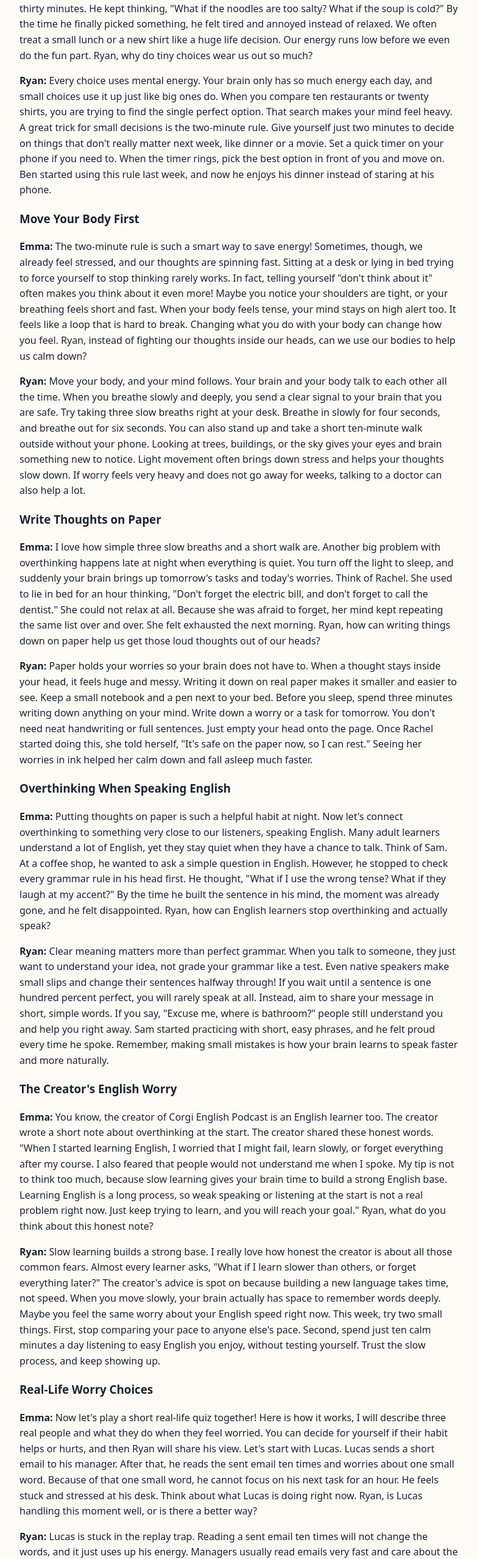
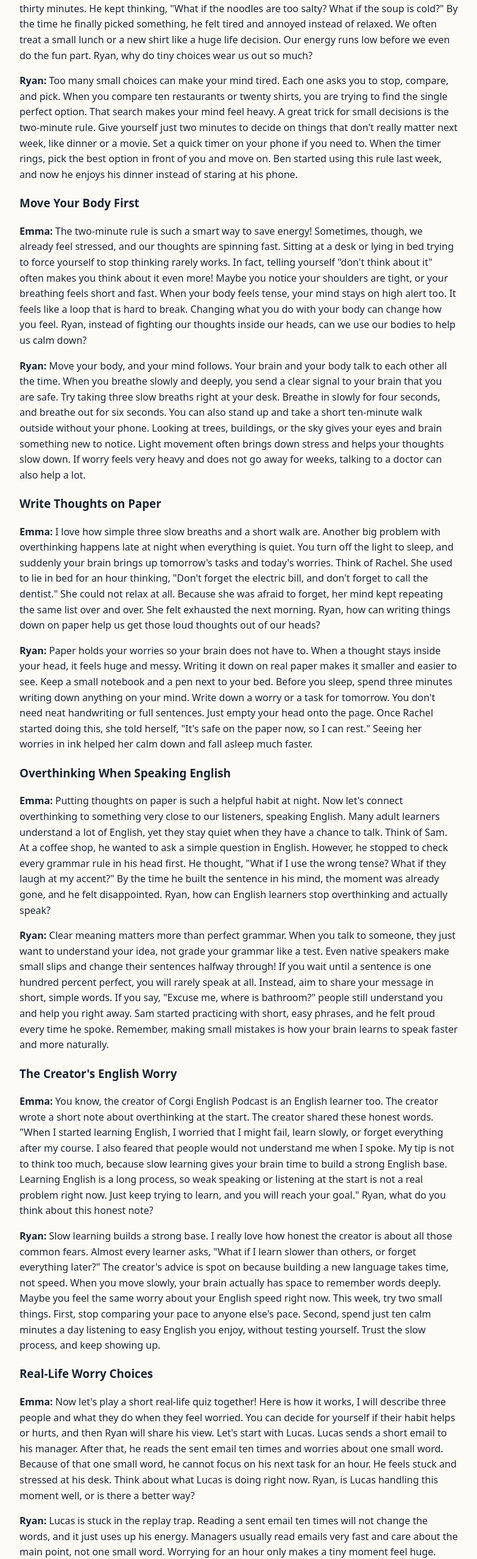
Before and after one commit to hquan153/corgi-english-podcast-site, a plain HTML site: page episodes/08_stop_overthinking_everything_20261122.html in a window 1280 px wide. Shown: the part 4644-7201 px from the top of the page at 61% size, without its empty margins (248-1031 px from the left). Drawn offline with Linux system fonts and the light colour scheme.

Commit message:
Update site (worksheets) from channel/site

```diff
--- a/episodes/08_stop_overthinking_everything_20261122.html
+++ b/episodes/08_stop_overthinking_everything_20261122.html
@@ -54,7 +54,7 @@
 <p><b>Ryan:</b> &quot;What if&quot; is just a story, not a fact. You keep asking &quot;what if&quot; about a bad outcome. Then your body reacts like it&#x27;s happening right now. You feel stressed about a future only inside your head. One simple way to stop is to make a small plan. Turn that scary &quot;what if&quot; into one real step. Ask yourself, &quot;What is one step I can take to prepare?&quot; Maybe you worry about getting lost tomorrow. Check the map tonight and save the address. Maybe you worry about forgetting your papers. Put them in your bag right before bed. Take one clear action, and then pause. Tell yourself, &quot;I am ready for tomorrow.&quot; Then you can let the extra worry go.</p>
 <h3>Too Many Small Choices</h3>
 <p><b>Emma:</b> Turning a worry into a small plan makes so much sense. Now let&#x27;s talk about something else we all do, spending way too much time on tiny choices. Think of Ben. He wanted to order dinner after a long day at work. He opened a food app and looked at twenty different places for thirty minutes. He kept thinking, &quot;What if the noodles are too salty? What if the soup is cold?&quot; By the time he finally picked something, he felt tired and annoyed instead of relaxed. We often treat a small lunch or a new shirt like a huge life decision. Our energy runs low before we even do the fun part. Ryan, why do tiny choices wear us out so much?</p>
-<p><b>Ryan:</b> Every choice uses mental energy. Your brain only has so much energy each day, and small choices use it up just like big ones do. When you compare ten restaurants or twenty shirts, you are trying to find the single perfect option. That search makes your mind feel heavy. A great trick for small decisions is the two-minute rule. Give yourself just two minutes to decide on things that don&#x27;t really matter next week, like dinner or a movie. Set a quick timer on your phone if you need to. When the timer rings, pick the best option in front of you and move on. Ben started using this rule last week, and now he enjoys his dinner instead of staring at his phone.</p>
+<p><b>Ryan:</b> Too many small choices can make your mind tired. Each one asks you to stop, compare, and pick. When you compare ten restaurants or twenty shirts, you are trying to find the single perfect option. That search makes your mind feel heavy. A great trick for small decisions is the two-minute rule. Give yourself just two minutes to decide on things that don&#x27;t really matter next week, like dinner or a movie. Set a quick timer on your phone if you need to. When the timer rings, pick the best option in front of you and move on. Ben started using this rule last week, and now he enjoys his dinner instead of staring at his phone.</p>
 <h3>Move Your Body First</h3>
 <p><b>Emma:</b> The two-minute rule is such a smart way to save energy! Sometimes, though, we already feel stressed, and our thoughts are spinning fast. Sitting at a desk or lying in bed trying to force yourself to stop thinking rarely works. In fact, telling yourself &quot;don&#x27;t think about it&quot; often makes you think about it even more! Maybe you notice your shoulders are tight, or your breathing feels short and fast. When your body feels tense, your mind stays on high alert too. It feels like a loop that is hard to break. Changing what you do with your body can change how you feel. Ryan, instead of fighting our thoughts inside our heads, can we use our bodies to help us calm down?</p>
 <p><b>Ryan:</b> Move your body, and your mind follows. Your brain and your body talk to each other all the time. When you breathe slowly and deeply, you send a clear signal to your brain that you are safe. Try taking three slow breaths right at your desk. Breathe in slowly for four seconds, and breathe out for six seconds. You can also stand up and take a short ten-minute walk outside without your phone. Looking at trees, buildings, or the sky gives your eyes and brain something new to notice. Light movement often brings down stress and helps your thoughts slow down. If worry feels very heavy and does not go away for weeks, talking to a doctor can also help a lot.</p>
@@ -68,7 +68,7 @@
 <p><b>Emma:</b> You know, the creator of Corgi English Podcast is an English learner too. The creator wrote a short note about overthinking at the start. The creator shared these honest words. &quot;When I started learning English, I worried that I might fail, learn slowly, or forget everything after my course. I also feared that people would not understand me when I spoke. My tip is not to think too much, because slow learning gives your brain time to build a strong English base. Learning English is a long process, so weak speaking or listening at the start is not a real problem right now. Just keep trying to learn, and you will reach your goal.&quot; Ryan, what do you think about this honest note?</p>
 <p><b>Ryan:</b> Slow learning builds a strong base. I really love how honest the creator is about all those common fears. Almost every learner asks, &quot;What if I learn slower than others, or forget everything later?&quot; The creator&#x27;s advice is spot on because building a new language takes time, not speed. When you move slowly, your brain actually has space to remember words deeply. Maybe you feel the same worry about your English speed right now. This week, try two small things. First, stop comparing your pace to anyone else&#x27;s pace. Second, spend just ten calm minutes a day listening to easy English you enjoy, without testing yourself. Trust the slow process, and keep showing up.</p>
 <h3>Real-Life Worry Choices</h3>
-<p><b>Emma:</b> Now let&#x27;s play a short real-life quiz together! Here is how it works, I will describe three real people and what they do when they feel worried. You can decide for yourself if their habit helps or hurts, and then Ryan will share his view. Let&#x27;s start with Lucas. Lucas sends a short email to his manager. After that, he reads the sent email ten times and worries about one small word. Because of that one small word, he cannot focus on his next task for an hour. He feels stuck and stressed at his desk. Think about what Lucas is doing right now. Ryan, is Lucas handling this moment well, or is there a better way?</p>
+<p><b>Emma:</b> Now let&#x27;s play a short real-life quiz together! Here is how it works, I will describe three people and what they do when they feel worried. You can decide for yourself if their habit helps or hurts, and then Ryan will share his view. Let&#x27;s start with Lucas. Lucas sends a short email to his manager. After that, he reads the sent email ten times and worries about one small word. Because of that one small word, he cannot focus on his next task for an hour. He feels stuck and stressed at his desk. Think about what Lucas is doing right now. Ryan, is Lucas handling this moment well, or is there a better way?</p>
 <p><b>Ryan:</b> Lucas is stuck in the replay trap. Reading a sent email ten times will not change the words, and it just uses up his energy. Managers usually read emails very fast and care about the main point, not one small word. Worrying for an hour only makes a tiny moment feel huge. Instead of replaying it, Lucas can take three simple steps. First, close the sent folder right after he hits send. Second, take three slow breaths and stand up for a glass of water. Third, start his next small task right away so his mind has something new to focus on. Once you send a message, let it go and move forward.</p>
 <p><b>Emma:</b> Closing the sent folder right away is such a practical step! Now let&#x27;s look at Hannah and Daniel. First, Hannah wants to choose a place for lunch with a friend. She looks at food lists on her phone for thirty minutes and still cannot decide. Finally, she gives herself two minutes to pick one place. Then she puts her phone away and smiles. Second, Daniel wants to practice English with a work friend. He waits because he wants every sentence to be perfect. In the end, he says nothing at all during the break. He walks back to his desk feeling frustrated with himself. Think about both Hannah and Daniel for a moment. Ryan, what do you say about their choices?</p>
 <p><b>Ryan:</b> Hannah made a smart switch, while Daniel let overthinking stop him. Hannah spent too long on a tiny lunch choice, which tired her out. However, using a two-minute limit helped her decide quickly and save her energy. Next time, she can use that timer from the start. That is a great habit for small daily choices. On the other hand, Daniel is stuck in the perfection trap. Waiting for a perfect sentence only keeps him quiet and stressed. A short, simple hello or one small question about the weekend is already a big win. Nobody expects perfect grammar during a quick office break. Next time, Daniel can take one slow breath and speak before his doubts get loud. Making small mistakes is how we actually learn and grow.</p>
@@ -76,7 +76,7 @@
 <p><b>Emma:</b> Let&#x27;s build a simple daily plan to keep your mind calm from morning to night. In the morning, do not check your phone for the first ten minutes. Drink a glass of water and take three slow breaths before the day starts. After lunch, step outside for a short ten-minute walk to clear your head. When you have a small choice to make, set a two-minute timer and decide quickly. Before bed, keep a small notebook next to your pillow and write down your worries for tomorrow. Once those thoughts are on paper, tell yourself that your work for today is done. These small actions give your brain a real break. Ryan, how can our listeners keep doing these calm habits every single day?</p>
 <p><b>Ryan:</b> Start small so the habit feels easy. Pick just one action from Emma&#x27;s list for this week, like the morning breaths or the evening notebook. Prepare your space the night before by putting your notebook and pen on a table next to your bed. You can also mark a small check on a calendar each day you finish your habit. Seeing those checks grow will help you feel proud and stay on track. For your English practice, spend five calm minutes each evening speaking one short sentence out loud about your day. Do not worry about making every word perfect. Simply talk to yourself in the mirror or record a quick voice note. Practicing a little bit every day builds real confidence without stress.</p>
 <h3>Calm Phrases and Daily Lines</h3>
-<p><b>Emma:</b> Let&#x27;s learn four useful English phrases about worry and calm thinking. First, make a mountain out of a molehill. This means you make a small problem seem much bigger. For example, do not make a mountain out of a molehill over one mistake. Second, sleep on it. This means you wait until morning before a big choice. For example, I will sleep on this job offer tonight. Third, cross that bridge when we come to it. You deal with a problem only if it really happens later. For example, we will cross that bridge when we come to it. Fourth, clear your head. This means you take a short break to feel fresh again. Your mind becomes calm and ready. For example, I need a short walk to clear my head.</p>
+<p><b>Emma:</b> Let&#x27;s learn four useful English phrases about worry and calm thinking. First, make a mountain out of a molehill. This means you make a small problem seem much bigger. For example, do not make a mountain out of a molehill over one mistake. Second, sleep on it. This means you wait until morning before a big choice. For example, you can sleep on a new job offer before you answer. Third, cross that bridge when we come to it. You deal with a problem only if it really happens later. For example, we will cross that bridge when we come to it. Fourth, clear your head. This means you take a short break to feel fresh again. Your mind becomes calm and ready. For example, a short walk can help you clear your head.</p>
 <p><b>Ryan:</b> Speaking calm words out loud can help your mind slow down. Please repeat each of these four hopeful lines after me. I can let go of small mistakes. Say that line clearly when you replay an old message. I do not need to be perfect today. Remember that nobody speaks any language without small slips. I will take one calm step at a time. You do not have to solve next week&#x27;s problems right now. I am learning, and my best is enough. That final thought is so important when you practice English. Repeating these simple sentences each morning will train your voice and help you feel steady. Take a slow breath, smile, and carry these calm words with you into the rest of your day.</p>
 <h3>Your Next Calm Step</h3>
 <p><b>Emma:</b> What a peaceful conversation we had today! Our minds often try to protect us by replaying past moments or asking endless what-if questions. Yet small actions can quickly bring us back to the present. Think of Lucas closing his email, Hannah using a two-minute timer, and Daniel speaking without perfect grammar. Moving your body, writing thoughts on paper before bed, and taking slow breaths all give your brain room to rest. Now I have a fun challenge for you. Take this sentence, &quot;When I start to overthink, I will...&quot;, and finish it with your own idea in the comments below. Sharing your small plan helps other learners too. Ryan, what final thought do you want to leave with our listeners today?</p>
```
